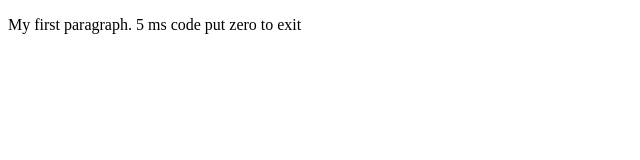
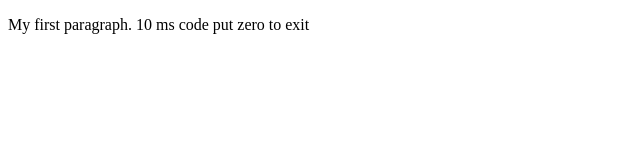
Before and after one commit to jlgpjong/test1, a plain HTML site: page index2.html in a window 1280 px wide. Shown: the full height of the page, 0-640 px from the left. Drawn offline with Linux system fonts and the light colour scheme.

Commit message:
Update index2.html

```diff
--- a/index2.html
+++ b/index2.html
@@ -2,7 +2,7 @@
 <html>
 <body>
 
-<p>My first paragraph.  5 ms code  put zero to exit</p>
+<p>My first paragraph.  10 ms code  put zero to exit</p>
 
 </body>
 </html>
```
